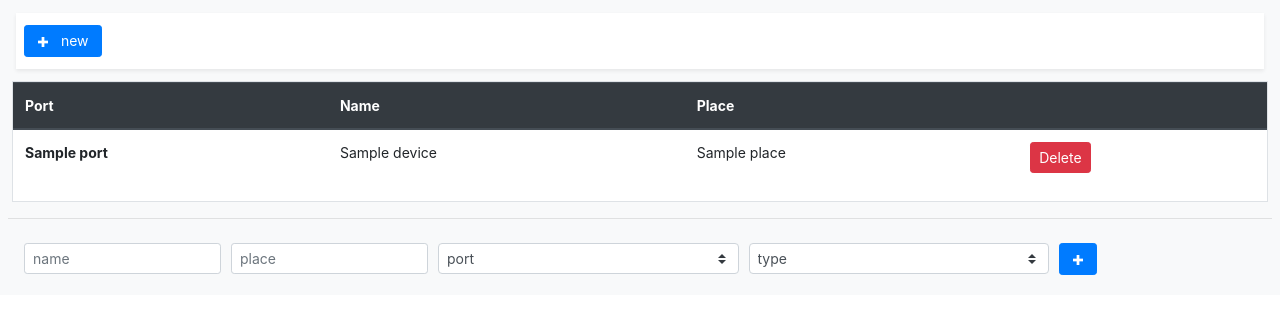
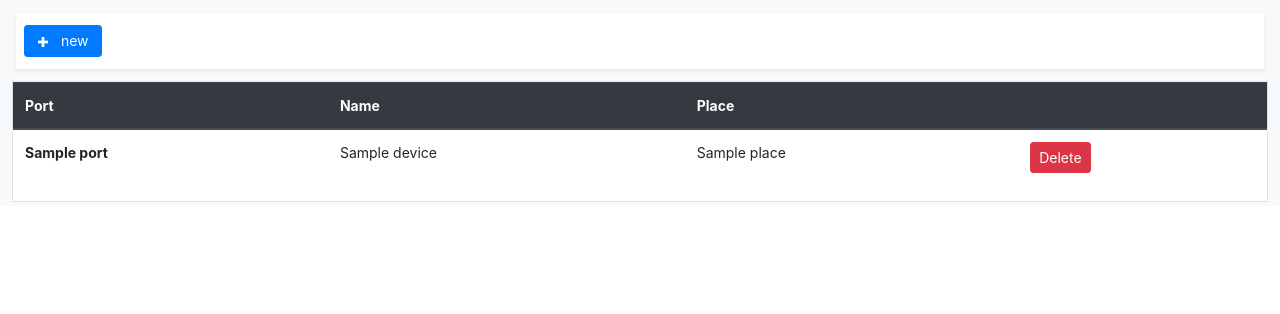
Before and after one commit to 3omer/zelite, a Flask app: template app/templates/manager.html in a window 1280 px wide. Shown: the part 70-384 px from the top of the page. Run offline with Flask 2, Linux system fonts and the light colour scheme; the template is opened without the code that fills it: most values are stand-ins (such as "Sample title", 1, 10 or a date in 2020); parts of the project's set-up code (start-up, migrations or seed data) failed here and were passed over; some libraries are stand-ins or nearby versions.

Commit message:
add new device button to manager page

```diff
--- a/app/templates/_modal_new_device.html
+++ b/app/templates/_modal_new_device.html
@@ -1,5 +1,5 @@
 <!-- new/edit  device form modal -->
-<div class="modal fade" id="device_modal" role="dialog" tabindex="-1">
+<div class="modal fade" id="new_device_modal" role="dialog" tabindex="-1">
   <div class="modal-dialog" role="document">
     <div class="modal-content">
       <div class="modal-header bg-primary text-light">
@@ -12,32 +12,24 @@
         <form action="{{url_for('devices')}}" id="device_form" method="POST">
           <div class="form-group">
             <label for="name">Device Name</label>
-            <input class="form-control" id="name" name="name"  placeholder="Enter device name" type="text">
+            <input class="form-control" id="name" name="name"  placeholder="Device name" type="text">
           </div>
 
           <div class="form-group">
             <label for="place">Place</label>
-            <input class="form-control" id="place"  name="place" placeholder="Enter device place" type="text">
+            <input class="form-control" id="place"  name="place" placeholder="Device place" type="text">
           </div>
 
-          <div class="form-group">
-            <label for="port">Port</label>
-            <select class="custom-select" id="port" name="port">
-              <option selected>Open this select menu</option>
-              <option value="4">4</option>
-              <option value="5">5</option>
-              <option value="12">12</option>
-              <option value="14">14</option>
-            </select>
-
+        <div class="form-group">
+            <label for="port">Place</label>
+            <input class="form-control" id="port"  name="port" placeholder="Port number" type="number">
           </div>
-
           <div class="form-group">
             <label for="type">Type</label>
             <select class="custom-select" id="type" name="type">
               <option selected>Open this select menu</option>
-              <option value="1">Switch</option>
-              <option value="2">Sensor</option>
+              <option value="switch">Switch</option>
+              <option value="sensor">Sensor</option>
             </select>
 
           </div>
--- a/app/templates/_option_floating_bar.html
+++ b/app/templates/_option_floating_bar.html
@@ -1,7 +1,7 @@
 <!-- new option only available for logged in users -->
 <div class="options p-2">
     <div class="d-flex w-100 bg-white justify-content-between shadow-sm p-2">
-        <button class="btn btn-sm btn-primary my-1" id="add_device" data-toggle="modal" data-target="#new_hub_modal"
+        <button class="btn btn-sm btn-primary my-1" id="add_device" data-toggle="modal" data-target="#new_device_modal"
                 data-action="" data-title="New Device" data-name="">
         <span>
           <svg xmlns="http://www.w3.org/2000/svg" viewBox="0 0 16 22" width="20" height="20">
@@ -14,4 +14,4 @@
     </div>
 </div>
 
-{% include "_modal_new_hub.html"%}
+{% include "_modal_new_device.html"%}
--- a/app/templates/manager.html
+++ b/app/templates/manager.html
@@ -5,12 +5,5 @@
 {% include "_option_floating_bar.html" %}
  <div class="devices-table bg-white  m-1 border">
         {% include '_table_devices.html' %}
-    </div>
-    <hr>
-    <div class="p-2 m-2">
-        {% include '_form_new_device.html' %}
-    </div>
-
-
-
+ </div>
 {% endblock %}
```
